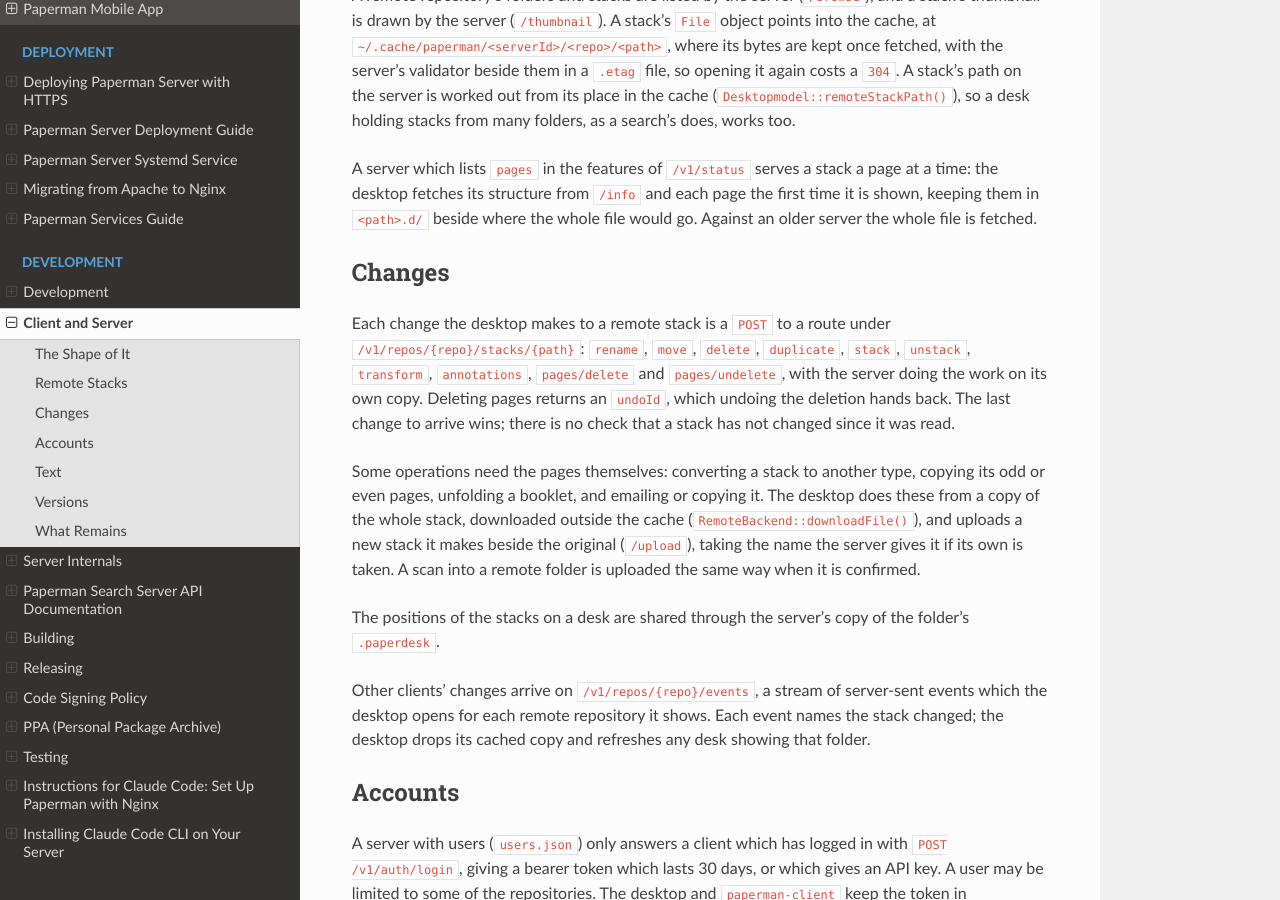
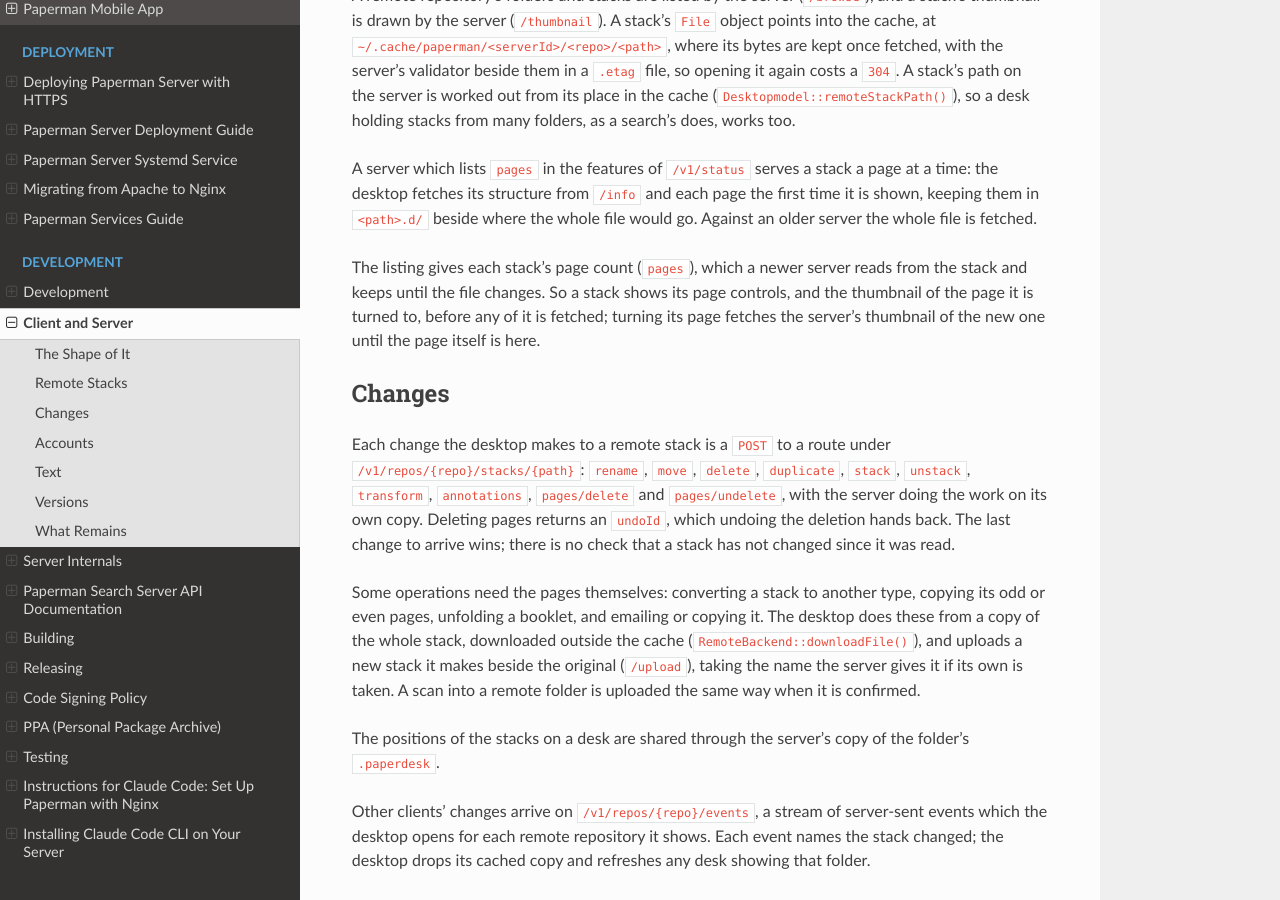
Before and after one commit to sjg20/paperman, a Sphinx documentation site: the page built from doc/client-server.rst, in a window 1280 px wide and 900 px high, scrolled down 603 px. Built offline with Sphinx 7.4.7 and the Read the Docs theme 3.1.0, drawn with Linux system fonts in a browser that asks for light colours.

Commit message:
doc: Describe the page counts in a remote folder's listing
Say that the listing gives each stack's page count, and what the desktop
does with it before a stack is fetched.

Co-developed-by: Claude Opus 5.5 (1M context) <noreply@anthropic.com>
Claude-Session: https://claude.ai/code/session_01BxfLL7T8McSpFMMxYekitE

```diff
--- a/doc/client-server.rst
+++ b/doc/client-server.rst
@@ -37,6 +37,12 @@ stack a page at a time: the desktop fetches its structure from ``/info``
 and each page the first time it is shown, keeping them in
 ``<path>.d/`` beside where the whole file would go. Against an older
 server the whole file is fetched.
+
+The listing gives each stack's page count (``pages``), which a newer
+server reads from the stack and keeps until the file changes. So a stack
+shows its page controls, and the thumbnail of the page it is turned to,
+before any of it is fetched; turning its page fetches the server's
+thumbnail of the new one until the page itself is here.
 
 Changes
 -------
```
